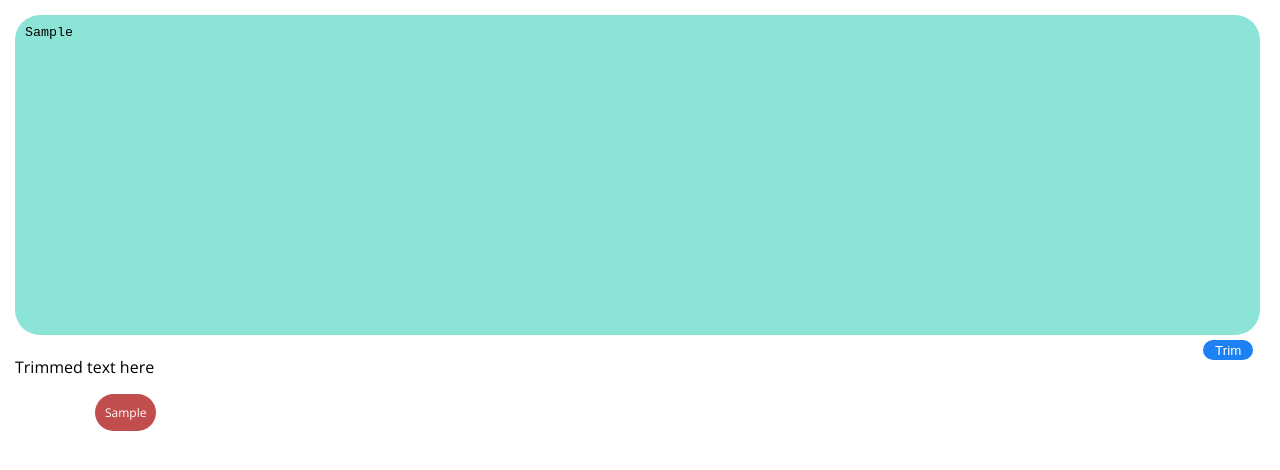
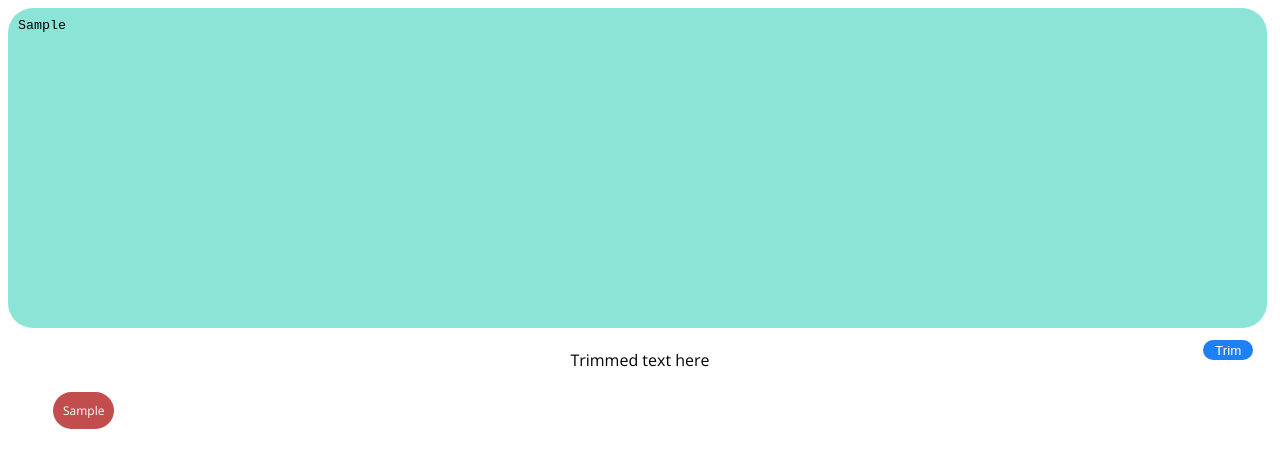
Before and after one commit to Marshall126/Character-Trimmer, a plain HTML site: page index.html in a window 1280 px wide. Both pictures are taken after typing "Sample" into the empty fields and a click on the button "Trim". Drawn offline with nearby package versions, Linux system fonts and the light colour scheme.

Commit message:
Fixed the output section

```diff
--- a/index.html
+++ b/index.html
@@ -3,7 +3,7 @@
   <head>
     <meta charset="UTF-8">
     <title>Discord Spam Helper</title>
-    <link href="https://fonts.googleapis.com/css?family=Open+Sans:400,600" rel="stylesheet">
+    <link href="https://fonts.googleapis.com/css?family=Open+Sans:400" rel="stylesheet">
     <link href="./resources/css/style.css" rel="stylesheet">
   </head>
   <body>
--- a/resources/css/style.css
+++ b/resources/css/style.css
@@ -1,8 +1,9 @@
 body{
-    margin:15px;
     font-family:'Open sans', sans-serif;
 }
-
+p{
+    text-align: center;
+}
 form textarea#trimText{
     border-radius: 25px;
     width:98%;
@@ -38,15 +39,18 @@ ul{
     display:flex;
     flex-wrap: wrap;
 }
+ul ul{
+    display:none;
+}
 .spam{
     font-size:12px;
     background-color:rgb(194, 77, 77);
     border-radius:25px;
     width:fit-content;
-    max-width:40%;
+    max-width:30%;
     padding:10px;
     list-style-type: none;
     overflow-wrap:break-word;
-    margin-bottom:10px;
+    margin:5px;
     color:white;
 }
--- a/resources/javascript/getName.js
+++ b/resources/javascript/getName.js
@@ -15,5 +15,4 @@ $(document).ready(function(){
             $('#spamCont').append(spamDispl);
         }
     });
-    $('.nameButton')
-})
+});
```
